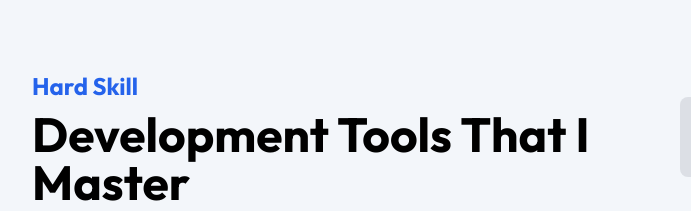
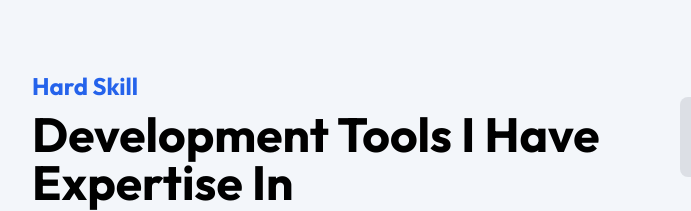
Before and after one commit to ainunmulyana3748/profile-website, a website: page index.html in a window 1280 px wide. Shown: the part 559-770 px from the top of the page, 0-691 px from the left. Drawn offline with nearby package versions, Linux system fonts and the light colour scheme.

Commit message:
update paragraft in skill section

```diff
--- a/index.html
+++ b/index.html
@@ -271,7 +271,7 @@
               Hard Skill
             </p>
             <p class="text-5xl font-bold animate-top-side">
-              Development Tools That I Master
+              Development Tools I Have Expertise In
             </p>
 
             <p class="font-light animate-left-side">
```
